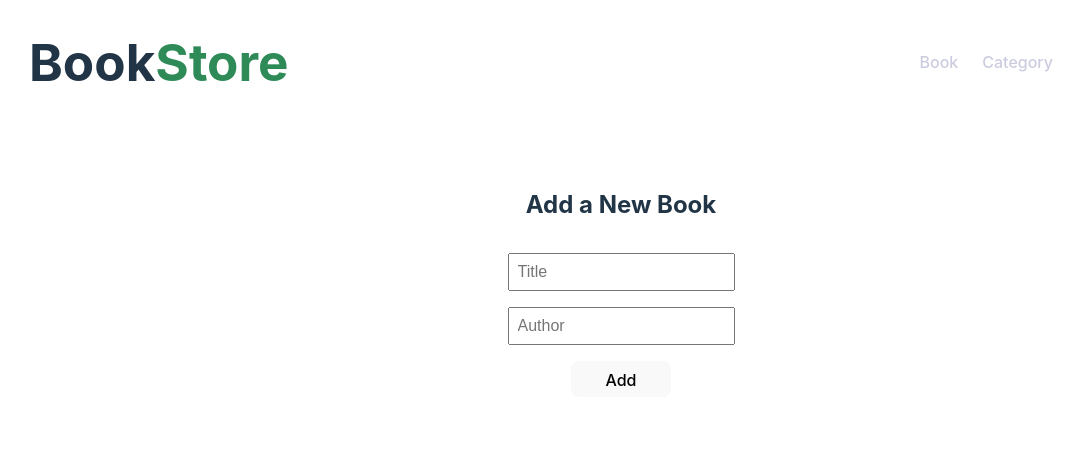
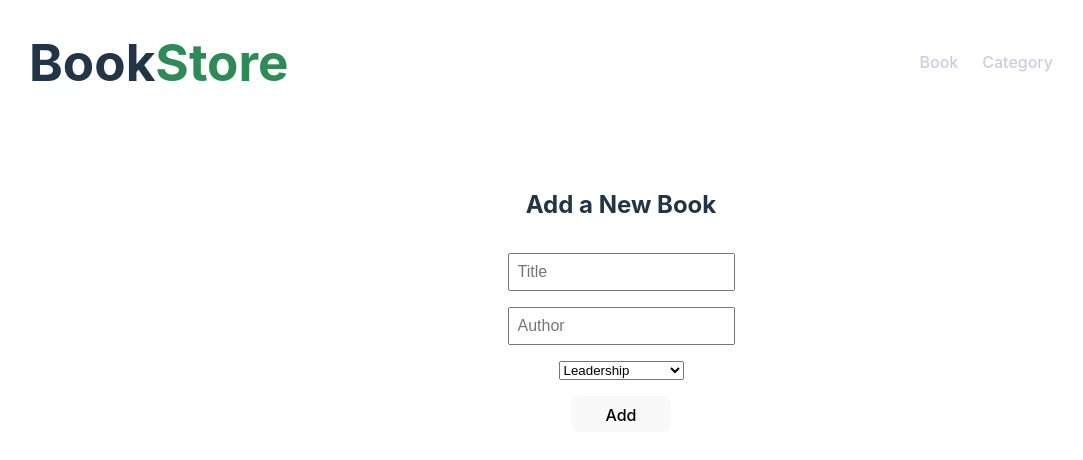
Before and after one commit to AbayomiOlaoye/bookstore-app, a React (Create React App) app: page / in a window 1280 px wide. Shown: the top 460 px of the page, without its empty margins (19-1102 px from the left). Built offline with nearby package versions, Linux system fonts and the light colour scheme.

Commit message:
Add Category section

```diff
--- a/src/components/AddBook.js
+++ b/src/components/AddBook.js
@@ -18,6 +18,7 @@ const inStyle = {
 const AddBook = () => {
   const [title, setTitle] = useState('');
   const [author, setAuthor] = useState('');
+  const [category, setCategory] = useState('');
 
   const despatch = useDispatch();
 
@@ -26,6 +27,7 @@ const AddBook = () => {
     const thisBook = {
       title,
       author,
+      category,
       id: uuidv4(),
     };
 
@@ -34,13 +36,11 @@ const AddBook = () => {
     setAuthor('');
   };
 
-  const getTitle = (e) => {
-    setTitle(e.target.value);
-  };
+  const getTitle = (e) => setTitle(e.target.value);
 
-  const getAuthor = (e) => {
-    setAuthor(e.target.value);
-  };
+  const getAuthor = (e) => setAuthor(e.target.value);
+
+  const description = (e) => setCategory(e.target.value);
 
   return (
     <div className="form-div">
@@ -48,6 +48,16 @@ const AddBook = () => {
         <h2>Add a New Book</h2>
         <input type="text" name="title" placeholder="Title" style={inStyle} onChange={getTitle} value={title} required />
         <input type="text" name="author" placeholder="Author" style={inStyle} onChange={getAuthor} value={author} required />
+        <select onChange={description} name="category">
+          <option>Leadership</option>
+          <option>Romance</option>
+          <option>Inspirational</option>
+          <option>Adventure</option>
+          <option>Investment</option>
+          <option>Erotic</option>
+          <option>Myths & Legends</option>
+          <option>Drama</option>
+        </select>
         <input type="submit" value="Add" className="submitBtn" style={inStyle} />
       </form>
     </div>
--- a/src/components/ViewBook.js
+++ b/src/components/ViewBook.js
@@ -3,7 +3,13 @@ import { useDispatch } from 'react-redux';
 import { removeBook } from '../redux/books/books';
 
 const ViewBook = (book) => {
-  const { id, title, author } = book;
+  const {
+    id,
+    title,
+    author,
+    category,
+  } = book;
+
   const dispatch = useDispatch();
 
   const deleteBook = () => dispatch(removeBook(id));
@@ -18,6 +24,10 @@ const ViewBook = (book) => {
         Author:
         {author}
       </p>
+      <p className="category">
+        Category:
+        {category}
+      </p>
       <input type="button" value="Remove" onClick={deleteBook} />
     </div>
   );
```
